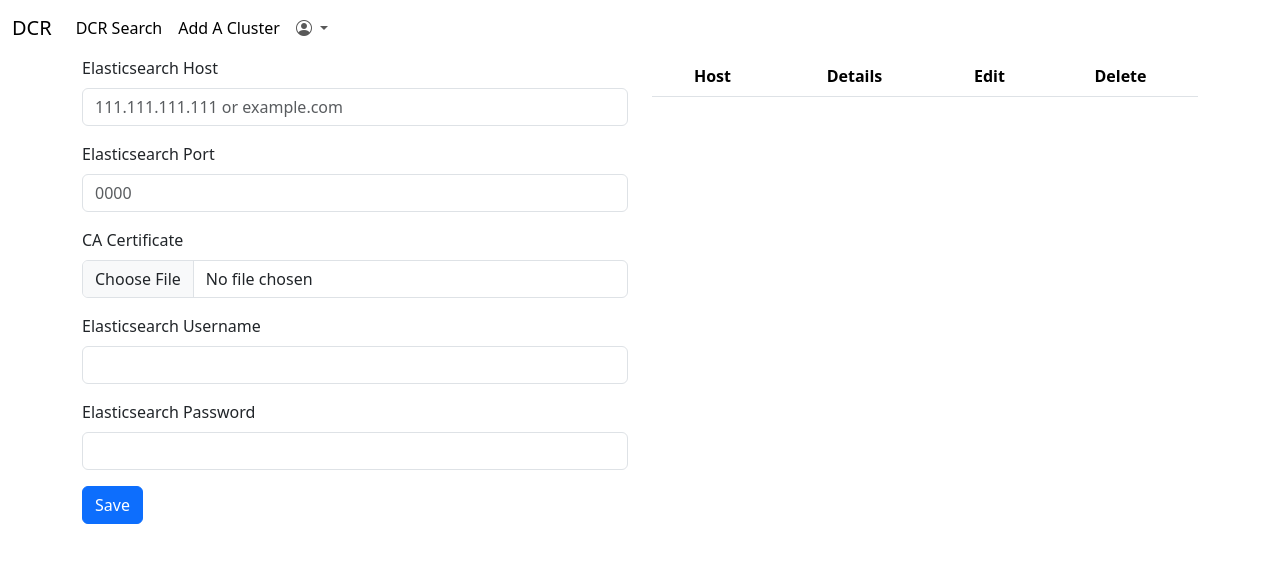
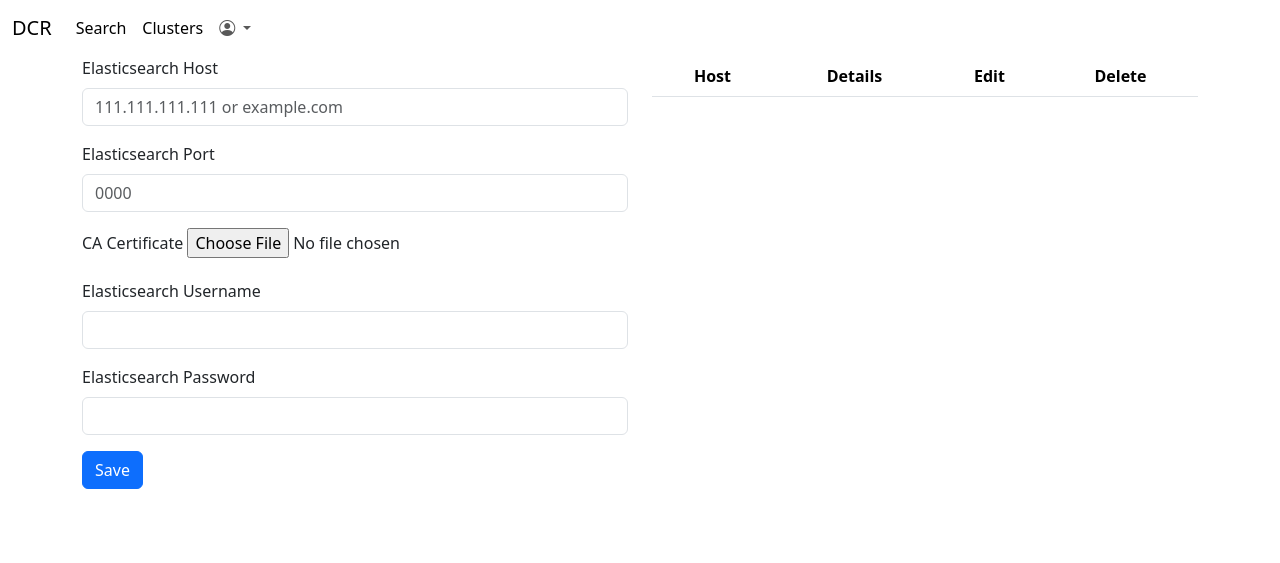
Before and after one commit to Murdock022X/Codescout, a Flask app: page /add_cluster in a window 1280 px wide. Shown: the top 563 px of the page. Run offline with Flask 3, Linux system fonts and the light colour scheme; lists and menus that the app fills with data are empty.

Commit message:
Sync 6/25/23

```diff
--- a/gunicorn-deployment/website/main/forms.py
+++ b/gunicorn-deployment/website/main/forms.py
@@ -1,44 +1,75 @@
 from flask_wtf import FlaskForm
-from wtforms import StringField, SubmitField, PasswordField, FileField
-from website.special_fields import MultiCheckField
+from wtforms import StringField, SubmitField, PasswordField, FileField, RadioField
+from website.special_fields import CheckField, MultiCheckField
 from wtforms.validators import InputRequired, Length, Optional
-from website.models import Clusters
-from flask_login import current_user
 
 class AddOrgForm(FlaskForm):
+    # Add organization.
     org_name = StringField('Organization Name', validators=[InputRequired(), Length(max=100)])
 
     submit = SubmitField('Create')
 
+class AddSoftwareForm(FlaskForm):
+    # Add software to clusters.
+
+    # Which clusters to add the software to.
+    clusters = MultiCheckField('Elasticsearch Clusters', validators=[InputRequired()])
+
+    # Type of software to add.
+    software_type = RadioField('Software Type', validators=[InputRequired()])
+
+    # Applicable languages.
+    languages = MultiCheckField('Languages', validators=[Optional()])
+
+    submit = SubmitField('Submit')
+
 class SearchForm(FlaskForm):
+    # Form to search for software using Elasticsearch.
 
-    cluster_selections = MultiCheckField('Clusters Filter', choices=[])
+    # Cluster selections, software types, and language filter need to use
+    # dynamic choices, assign choices based on user in route.
 
-    software_types = MultiCheckField('Software Types', choices=[])
+    # Select which clusters you want to search.
+    clusters = MultiCheckField('Clusters Filter')
 
-    language_filter = MultiCheckField('Language Filter', choices=[])
+    # Select which software types you're looking for.
+    software_types = MultiCheckField('Software Types')
 
+    # Select which languages the software is written in.
+    language_filter = MultiCheckField('Language Filter')
+
+    # The search query to search for.
     search_query = StringField('Functionality Description', validators=[Length(max=500)])
 
     submit = SubmitField('Search')
 
 class AddClusterForm(FlaskForm):
+    # Add a cluster to search.
 
+    # Elasticsearch host IP/DNS.
     es_host = StringField('Elasticsearch Host', validators=[InputRequired(), Length(max=200)])
 
+    # Elasticsearch host port.
     es_port = StringField('Elasticsearch Port', validators=[InputRequired(), Length(max=5)])
 
+    # Certificate file to verify
     es_certs_file = FileField('CA Certificate', validators=[InputRequired()])
 
+    # Elasticsearch username.
     es_user = StringField('Elasticsearch Username', validators=[InputRequired()])
 
+    # Password to Elasticsearch.
     es_password = PasswordField('Elasticsearch Password', validators=[InputRequired(), Length(min=6)])
 
     submit = SubmitField('Save')
 
 class EditClusterForm(FlaskForm):
+    # Edit cluster information.
+
+
     es_host = StringField('Elasticsearch Host', validators=[Optional(), Length(max=200)])
 
+    # Edi
     es_port = StringField('Elasticsearch Port', validators=[Optional(), Length(max=5)])
 
     es_certs_file = FileField('CA Certificate', validators=[Optional()])
--- a/gunicorn-deployment/website/main/routes.py
+++ b/gunicorn-deployment/website/main/routes.py
@@ -55,12 +55,12 @@ def add_cluster():
 def search_engine():
     form = SearchForm()
 
-    form.cluster_selections.choices = [cluster.es_host for cluster in current_user.clusters]
+    form.clusters.choices = [cluster.es_host for cluster in current_user.clusters]
 
     org = Organization.query.get(current_user.organization_id)
 
     if not org:
-        flash('')
+        flash('Please join an organization to search clusters.')
         return redirect(url_for('main.index'))
 
     form.software_types.choices = [sw.type for sw in org.software_types]
@@ -75,11 +75,6 @@ def search_engine():
         search_query = form.search_query.data
 
     return render_template('search_engine.html', form=form)
-
-@login_required
-@main.route('/cluster_details/<int:cluster_id>')
-def cluster_details(cluster_id):
-    return render_template('cluster_details.html')
 
 @login_required
 @main.route('/edit_cluster/<int:cluster_id>', methods=['GET', 'POST'])
--- a/gunicorn-deployment/website/special_fields.py
+++ b/gunicorn-deployment/website/special_fields.py
@@ -1,4 +1,8 @@
-from wtforms import SelectMultipleField, widgets
+from wtforms import SelectField, SelectMultipleField, widgets
+
+class CheckField(SelectField):
+    widget = widgets.ListWidget(prefix_label=False)
+    option_widget = widgets.CheckboxInput()
 
 class MultiCheckField(SelectMultipleField):
     widget = widgets.ListWidget(prefix_label=False)
--- a/gunicorn-deployment/website/templates/add_cluster.html
+++ b/gunicorn-deployment/website/templates/add_cluster.html
@@ -18,7 +18,7 @@
 
             <div class="mb-3">
                 <label class="form-label" for="certs-input">{{ form.es_certs_file.label }}</label>
-                {{ form.es_certs_file(class='form-control', type='file', id='certs-input', placeholder='Elasticsearch Certificate File') }}
+                {{ form.es_certs_file(class='form-control-file', type='file', id='certs-input', placeholder='Elasticsearch Certificate File') }}
             </div>
 
             <div class="mb-3">
--- a/gunicorn-deployment/website/templates/site.html
+++ b/gunicorn-deployment/website/templates/site.html
@@ -8,7 +8,6 @@
     <link href="https://cdn.jsdelivr.net/npm/bootstrap@5.3.0-alpha3/dist/css/bootstrap.min.css" rel="stylesheet" integrity="sha384-KK94CHFLLe+nY2dmCWGMq91rCGa5gtU4mk92HdvYe+M/SXH301p5ILy+dN9+nJOZ" crossorigin="anonymous">
     <link rel="stylesheet" href="https://cdn.jsdelivr.net/npm/bootstrap-icons@1.10.5/font/bootstrap-icons.css">
     <script src="https://cdn.jsdelivr.net/npm/bootstrap@5.3.0/dist/js/bootstrap.bundle.min.js"></script>
-
 </head>
 <body>
     <nav class="navbar navbar-expand-lg">
@@ -20,10 +19,10 @@
             <div class="collapse navbar-collapse" id="navbarSupportedContent">
                 <ul class="navbar-nav me-auto mb-2 mb-lg-0">
                     <li class="nav-item">
-                        <a class="nav-link active" aria-current="page" href="{{ url_for('main.search_engine') }}">DCR Search</a>
+                        <a class="nav-link active" aria-current="page" href="{{ url_for('main.search_engine') }}">Search</a>
                     </li>
                     <li class="nav-item">
-                        <a class="nav-link active" aria-current="page" href="{{ url_for('main.add_cluster') }}">Add A Cluster</a>
+                        <a class="nav-link active" aria-current="page" href="{{ url_for('main.add_cluster') }}">Clusters</a>
                     </li>
                     <li class="nav-item dropdown">
                         <a class="nav-link dropdown-toggle" href="#" role="button" data-bs-toggle="dropdown" aria-expanded="false">
@@ -48,6 +47,25 @@
         </div>
     </nav>
 
+    {% with messages = get_flashed_messages(with_categories=true) %}
+        {% if messages %}
+            {% for cat, message in messages %}
+
+            <div class="toast" role="alert" aria-live="assertive" aria-atomic="true">
+                <div class="toast-header">
+                    <img src="{{ url_for('static', 'blue-toast.jpg') }}" class="rounded me-2" alt="...">
+                    <strong class="me-auto">DCR</strong>
+                    <button type="button" class="btn-close" data-bs-dismis="toast" aria-label="Close"></button>
+                </div>
+                <div class="toast-body">
+                    {{ message }}
+                </div>
+            </div>
+
+            {% endfor %}
+        {% endif %}
+    {% endwith %}
+
     <div class="container">
         {% block content %}
         {% endblock %}
```
Also changed, not shown: gunicorn-deployment/website/templates/add_software.html (+37 -0 lines), gunicorn-deployment/website/static/blue-toast.jpg (added), 1 other file.
